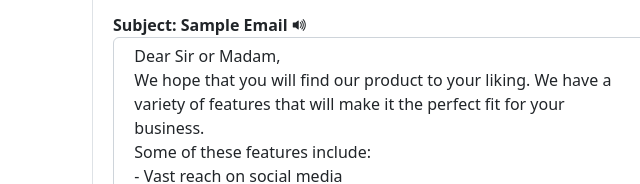
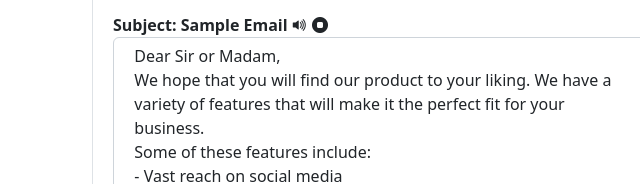
Before and after one commit to Moutasim02/WeBeMailing, a website: page index.html in a window 1280 px wide. Shown: the part 396-580 px from the top of the page, 68-708 px from the left. Drawn offline with nearby package versions, Linux system fonts and the light colour scheme.

Commit message:
Last Update

```diff
--- a/index.html
+++ b/index.html
@@ -112,6 +112,7 @@
             <div class="form-group">
               <label for="Textarea1" style="font-weight: bold;">Subject: Sample Email</label>
               <i class="bi bi-volume-up-fill" onclick="speakLoud('#Textarea1')"></i>
+              <i class="bi bi-stop-circle-fill" onclick="pause()"></i>
               <textarea class="form-control" id="Textarea1" rows="14" id="text1">
   Dear Sir or Madam,
   We hope that you will find our product to your liking. We have a
--- a/js/text.js
+++ b/js/text.js
@@ -15,3 +15,7 @@ function speakLoud(t1) {
     speechSynthesis.speak(speech)
     speech.onend = () => {document.getElementById('manipulated').innerHTML = 'Thanks for using WeBeMailing'}
 }
+
+function pause() {
+    speechSynthesis.pause()
+}
```
